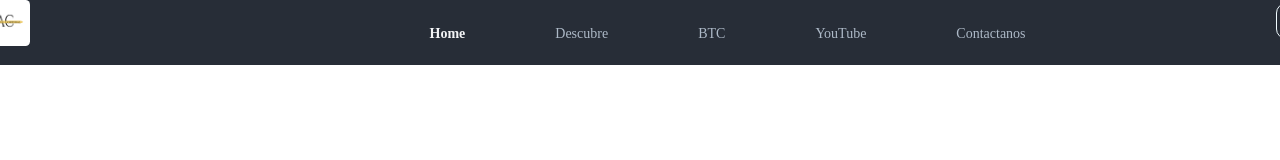
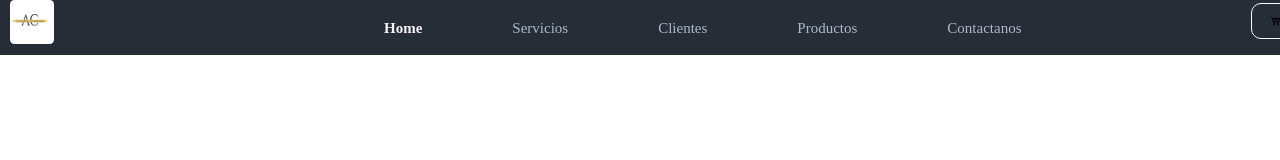
Before and after one commit to Maty579/AC-Estetica, a plain HTML site: page index.html in a window 1280 px wide. Drawn offline with Linux system fonts and the light colour scheme.

Commit message:
cambiosresueltos

```diff
--- a/assets/styles.css
+++ b/assets/styles.css
@@ -31,16 +31,19 @@ header{
       width: 100%;
       display: flex;
       justify-content: space-between;
-      height: 65px;
+      height: 55px;
       padding: 0% 30% 0% 30%;
       position: fixed;
       top: 0;
+
+
 }
 .logo{
-    height: 70%;
+    height: 80%;
     border-radius: 10%;
-    position: relative;
-    right: 400px
+    position: absolute;
+    left: 10px
+
 }
 
 .navbar,
@@ -60,7 +63,7 @@ header{
 
 .navbar-list a {
     color: var(--text-gray);
-    font-size: 14px;
+    font-size: 15px;
 }
  .navbar-list li:first-child > a {
     color: var(--text-white);
@@ -76,5 +79,5 @@ header{
     font-weight: 600;
     cursor: pointer;
     position: relative;
-    left: 250px;
+    left: 230px;
 }
--- a/index.html
+++ b/index.html
@@ -5,18 +5,18 @@
     <meta http-equiv="X-UA-Compatible" content="IE=edge">
     <meta name="viewport" content="width=device-width, initial-scale=1.0">
     <title>AC Estetica Corporal landing</title>
-     <link rel="stylesheet" href="./assets/styles.css" />
+    <link rel="stylesheet" href="./assets/styles.css" />
 </head>
 <body>
     <header>
         <img src="./assets/img/AC-LOGO.png" alt="Logo de AC" class="logo">
         <nav class="navbar"></nav>
         <ul class="navbar-list">
-            <li><a href="#">Home</a></li>
-            <li><a href="#">Descubre</a></li>
-            <li><a href="#">BTC</a></li>
-            <li><a href="#">YouTube</a></li>
-            <li><a href="#">Contactanos</a></li>
+          <li><a href="#">Home</a></li>
+          <li><a href="#">Servicios</a></li>
+          <li><a href="#">Clientes</a></li>
+          <li><a href="#">Productos</a></li>
+          <li><a href="#">Contactanos</a></li>
         </ul>
         <img src="./assets/img/carrito.png" alt="carrito de compras" class="carrito">
     </header>
```
